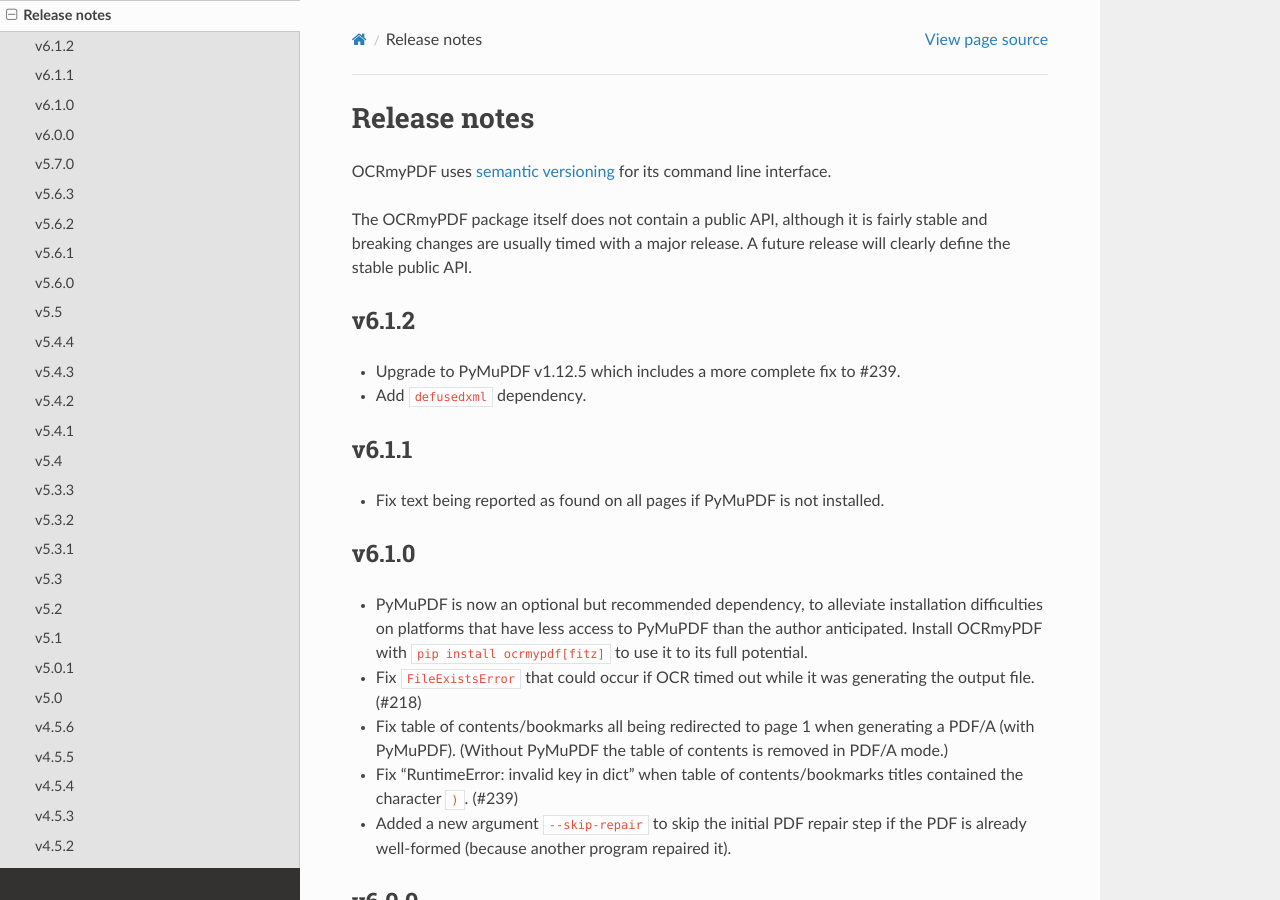
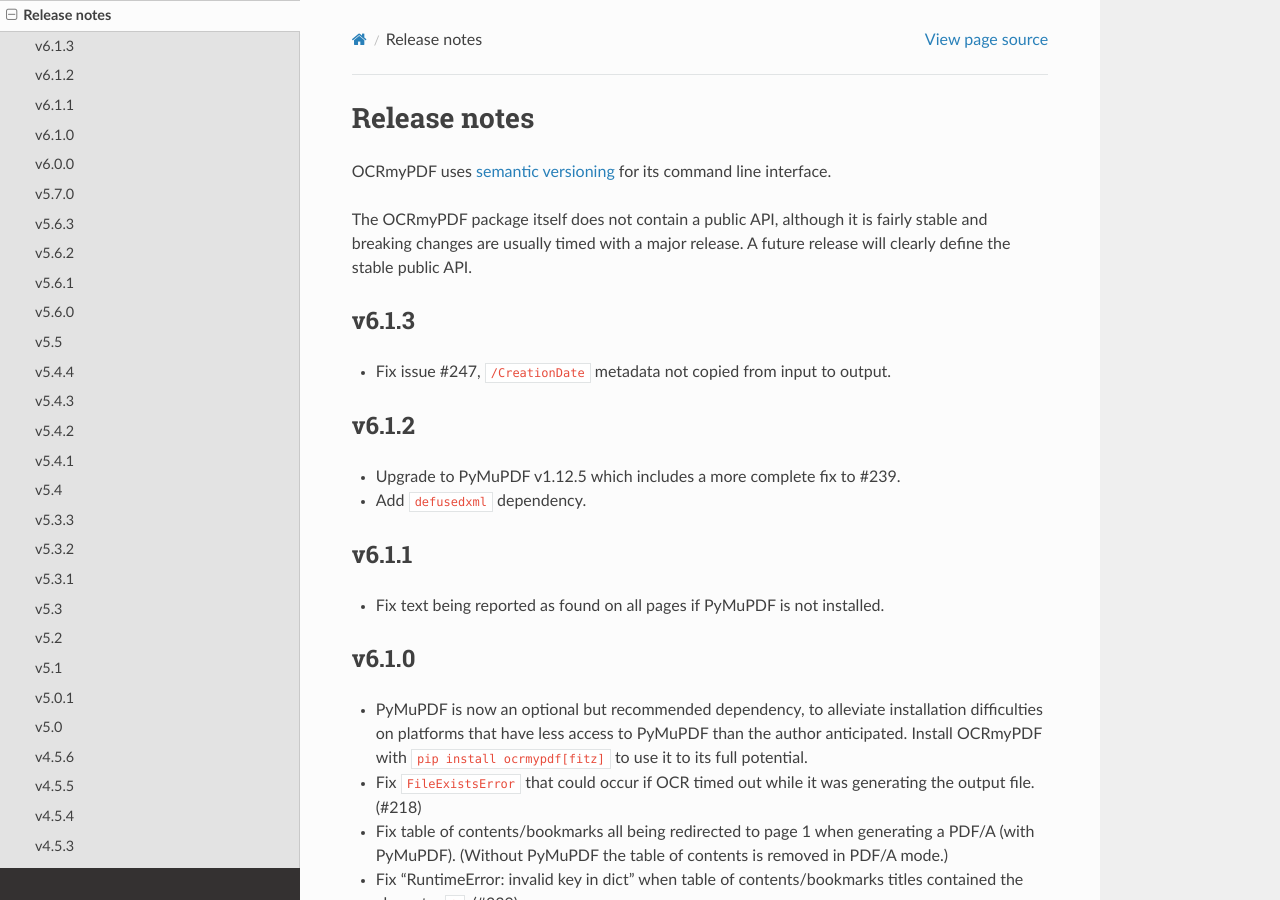
Before and after one commit to ocrmypdf/OCRmyPDF, a Sphinx documentation site: the page built from docs/release_notes.rst, in a window 1280 px wide and 900 px high. Built offline with Sphinx 7.4.7 and the Read the Docs theme 2.0.0, drawn with Linux system fonts in a browser that asks for light colours; pages that are not in the unit, such as notebooks, are missing from menus.

Commit message:
v6.1.3 notes

```diff
--- a/docs/release_notes.rst
+++ b/docs/release_notes.rst
@@ -4,6 +4,12 @@
 OCRmyPDF uses `semantic versioning <http://semver.org/>`_ for its command line interface.
 
 The OCRmyPDF package itself does not contain a public API, although it is fairly stable and breaking changes are usually timed with a major release. A future release will clearly define the stable public API.
+
+v6.1.3
+------
+
+-   Fix issue #247, ``/CreationDate`` metadata not copied from input to output.
+
 
 v6.1.2
 ------
```
